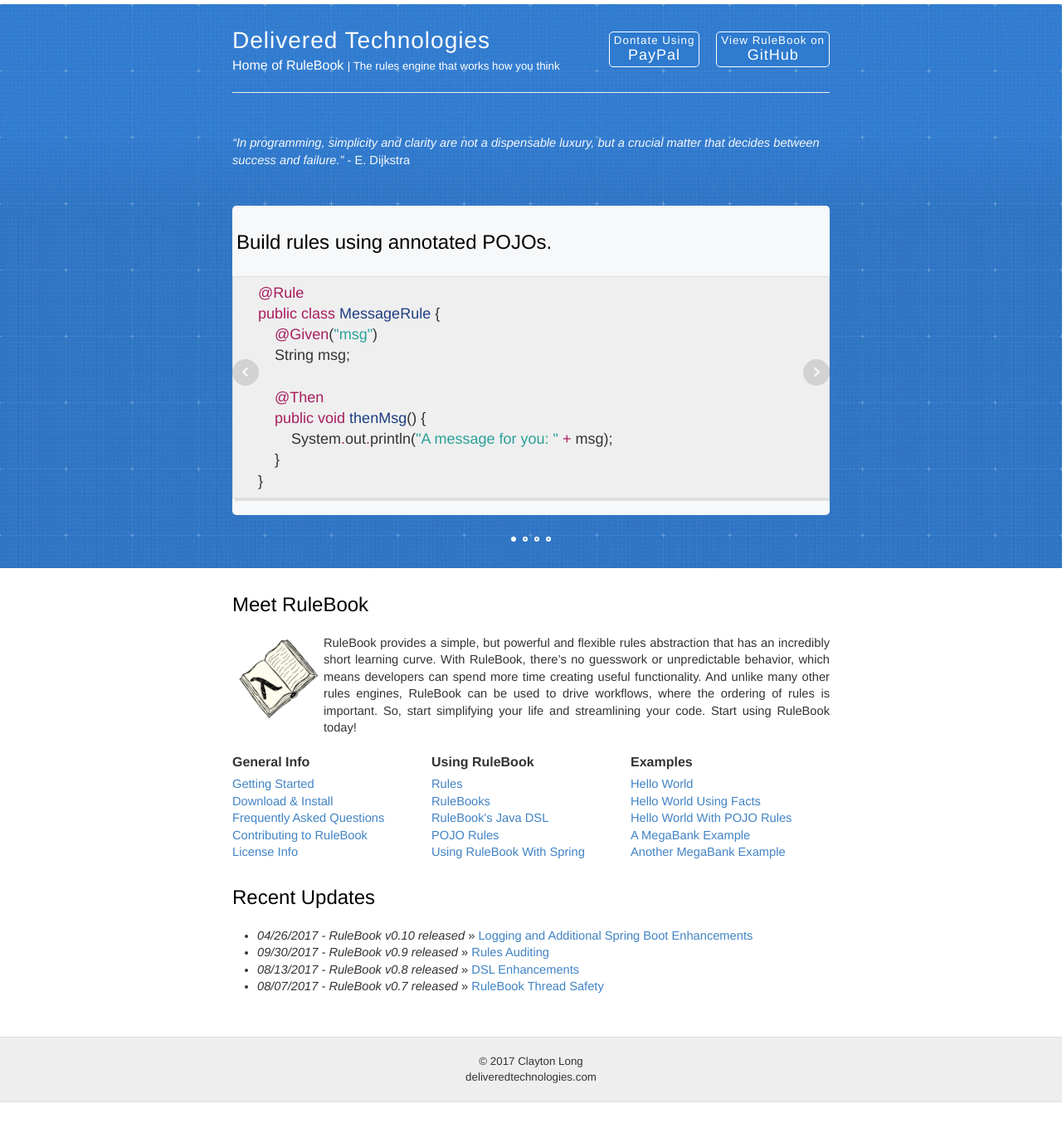
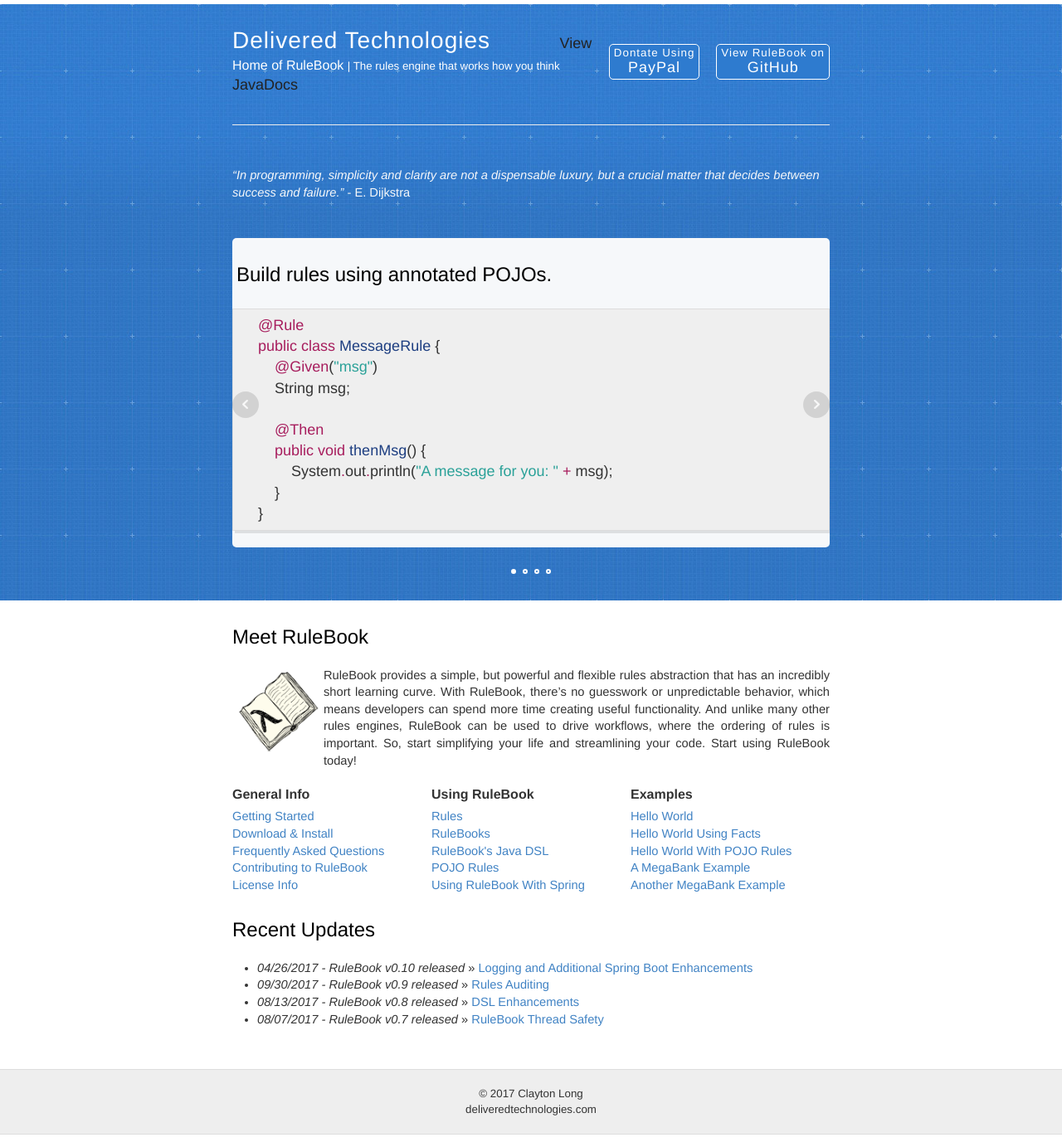
Before and after one commit to deliveredtechnologies/deliveredtechnologies.github.io, a Jekyll site: the page built from index.html, in a window 1280 px wide. Shown: the whole page at 83% size. Built offline with Jekyll 4.4.1, drawn with Linux system fonts in a browser that asks for light colours; nearby versions of some CDN libraries; before the commit the page ends 1329 px from its top, so only the background shows below that.

Commit message:
Update default.html

```diff
--- a/_layouts/default.html
+++ b/_layouts/default.html
@@ -38,6 +38,9 @@
                      <p class="normal">PayPal</p>
                  </a>
              </nav>
+             <a class="right" href="/rulebook/javadocs">
+               <p class="smaller">View JavaDocs</p>
+             </a>
            </header>
          </div>
        </div>
```
